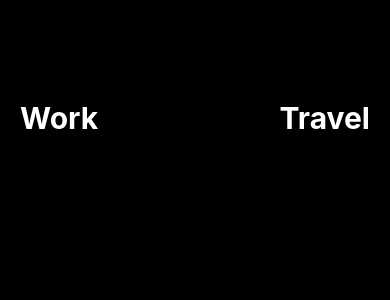
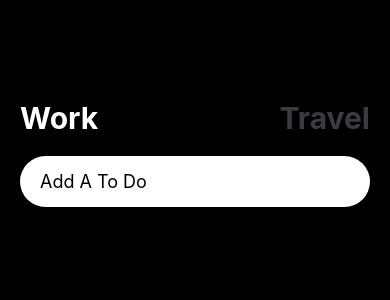
Before and after one commit to waterbinnn/work-hard-app, a React Native app: screen / in a window 390 px wide. Shown: the top 300 px of the page. Built offline with nearby package versions, Linux system fonts and the light colour scheme.

Commit message:
🚧 Implement TextInput

```diff
--- a/App.js
+++ b/App.js
@@ -1,19 +1,55 @@
 import { StatusBar } from 'expo-status-bar';
-import { StyleSheet, Text, View, TouchableOpacity, TouchableHighlight, TouchableWithoutFeedback, Pressable } from 'react-native';
+import { useState } from 'react';
+import {
+  StyleSheet,
+  Text,
+  View,
+  TouchableOpacity,
+  TouchableHighlight,
+  TouchableWithoutFeedback,
+  Pressable,
+  TextInput,
+} from 'react-native';
 import { theme } from './color';
 
 export default function App() {
+  const [working, setWorking] = useState(true);
+  const [text, setText] = useState('');
+
+  const travel = () => setWorking(false);
+  const work = () => setWorking(true);
+  const onChangeText = (payload) => setText(payload);
+
   return (
     <View style={styles.container}>
       <StatusBar style="auto" />
       <View style={styles.header}>
-      <TouchableOpacity>
-        <Text style={styles.btnText}>Work</Text>
-      </TouchableOpacity>
-      <TouchableHighlight underlayColor={'yellow'} activeOpacity={0.5} onPress={()=>console.log('press')}>
-        <Text style={styles.btnText}>Travel</Text>
-      </TouchableHighlight>
+        <TouchableOpacity onPress={work}>
+          <Text
+            style={{ ...styles.btnText, color: working ? 'white' : theme.grey }}
+          >
+            Work
+          </Text>
+        </TouchableOpacity>
+        <TouchableOpacity onPress={travel}>
+          <Text
+            style={{
+              ...styles.btnText,
+              color: !working ? 'white' : theme.grey,
+            }}
+          >
+            Travel
+          </Text>
+        </TouchableOpacity>
       </View>
+
+      <TextInput
+        onChangeText={onChangeText}
+        value={text}
+        returnKeyType="send"
+        placeholder={working ? 'Add A To Do' : 'Where do you want to go'}
+        style={styles.input}
+      ></TextInput>
     </View>
   );
 }
@@ -22,17 +58,23 @@ const styles = StyleSheet.create({
   container: {
     flex: 1,
     backgroundColor: '#000',
-    paddingHorizontal:20,
+    paddingHorizontal: 20,
   },
   header: {
-    flexDirection:'row',
-    justifyContent:'space-between',
-    marginTop:100,
+    flexDirection: 'row',
+    justifyContent: 'space-between',
+    marginTop: 100,
   },
   btnText: {
-    fontSize:30,
-    fontWeight:'700',
-    // color:theme.grey,
-    color:'white',
-  }
+    fontSize: 30,
+    fontWeight: '700',
+  },
+  input: {
+    backgroundColor: 'white',
+    paddingVertical: 15,
+    paddingHorizontal: 20,
+    borderRadius: 30,
+    marginTop: 20,
+    fontSize: 18,
+  },
 });
```
